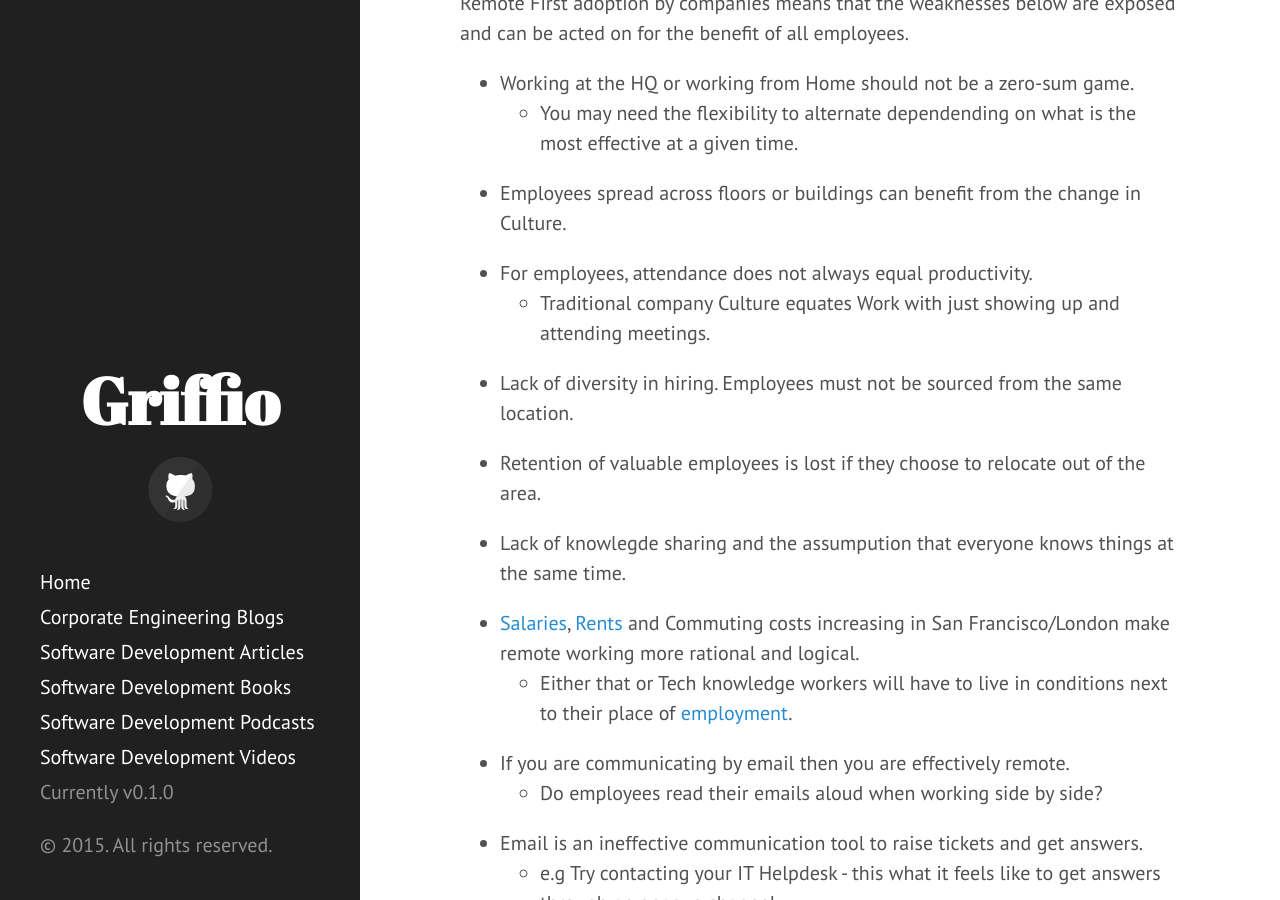
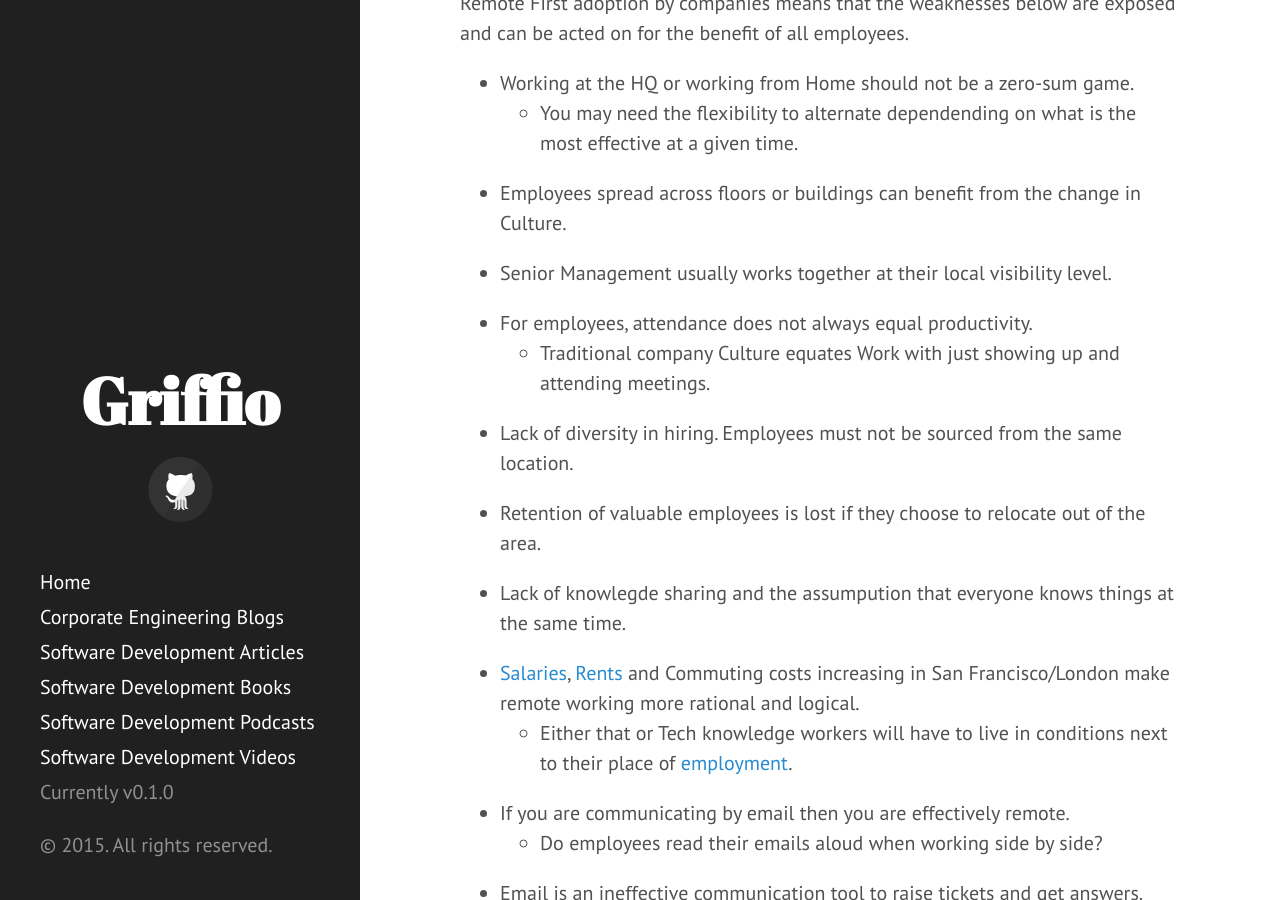
Before and after one commit to griffio/griffio.github.io, a Jekyll site: the page built from _posts/2015-06-12-Remote-First.md, in a window 1280 px wide and 900 px high, scrolled down 593 px. Built offline with Jekyll 4.4.1, drawn with Linux system fonts in a browser that asks for light colours; nearby versions of some CDN libraries.

Commit message:
Update 2015-06-12-Remote-First.md

```diff
--- a/_posts/2015-06-12-Remote-First.md
+++ b/_posts/2015-06-12-Remote-First.md
@@ -23,6 +23,8 @@ Remote First adoption by companies means that the weaknesses below are exposed a
   * You may need the flexibility to alternate dependending on what is the most effective at a given time.
 
 * Employees spread across floors or buildings can benefit from the change in Culture.
+
+* Senior Management usually works together at their local visibility level.
 
 * For employees, attendance does not always equal productivity.
   * Traditional company Culture equates Work with just showing up and attending meetings.
```
